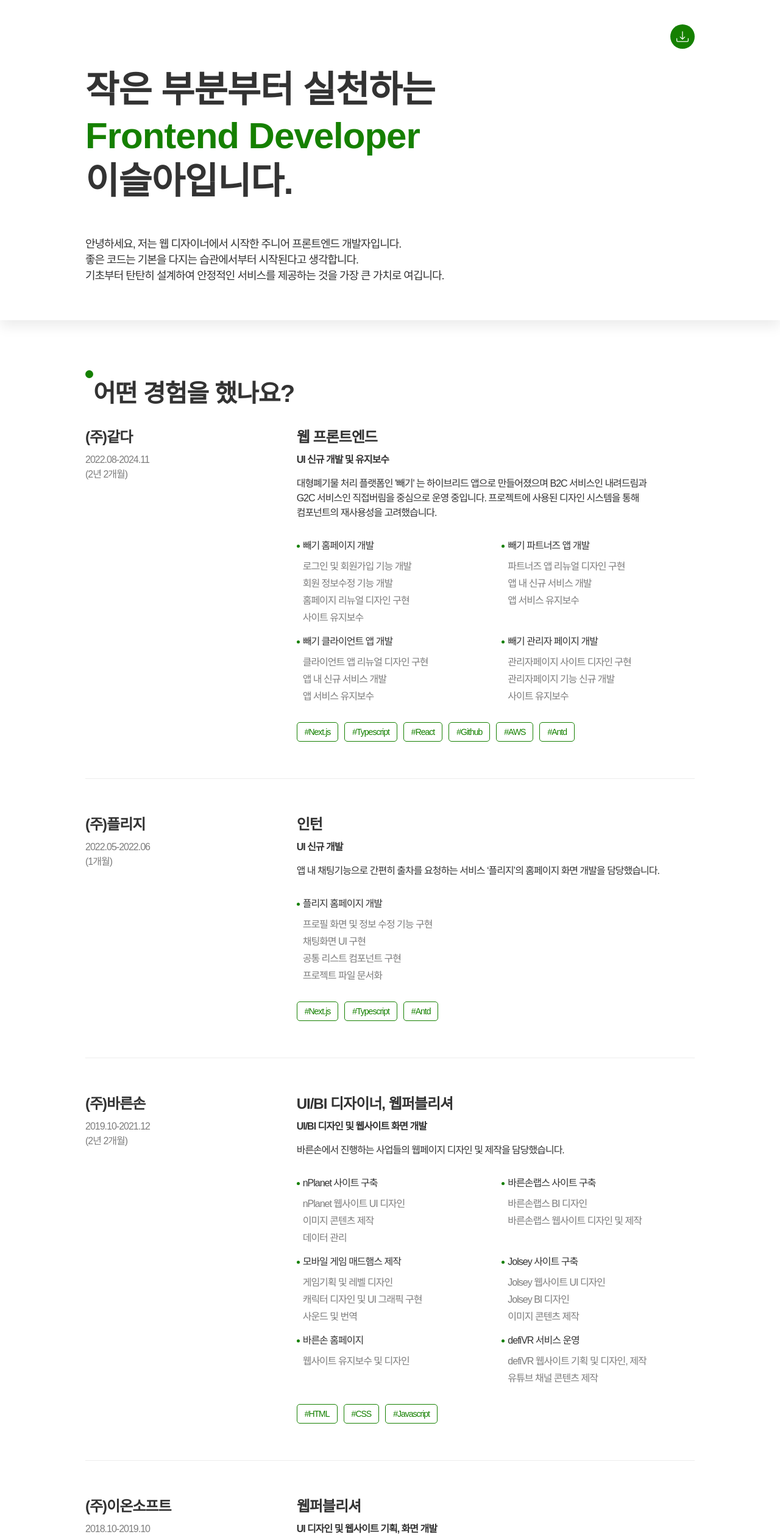
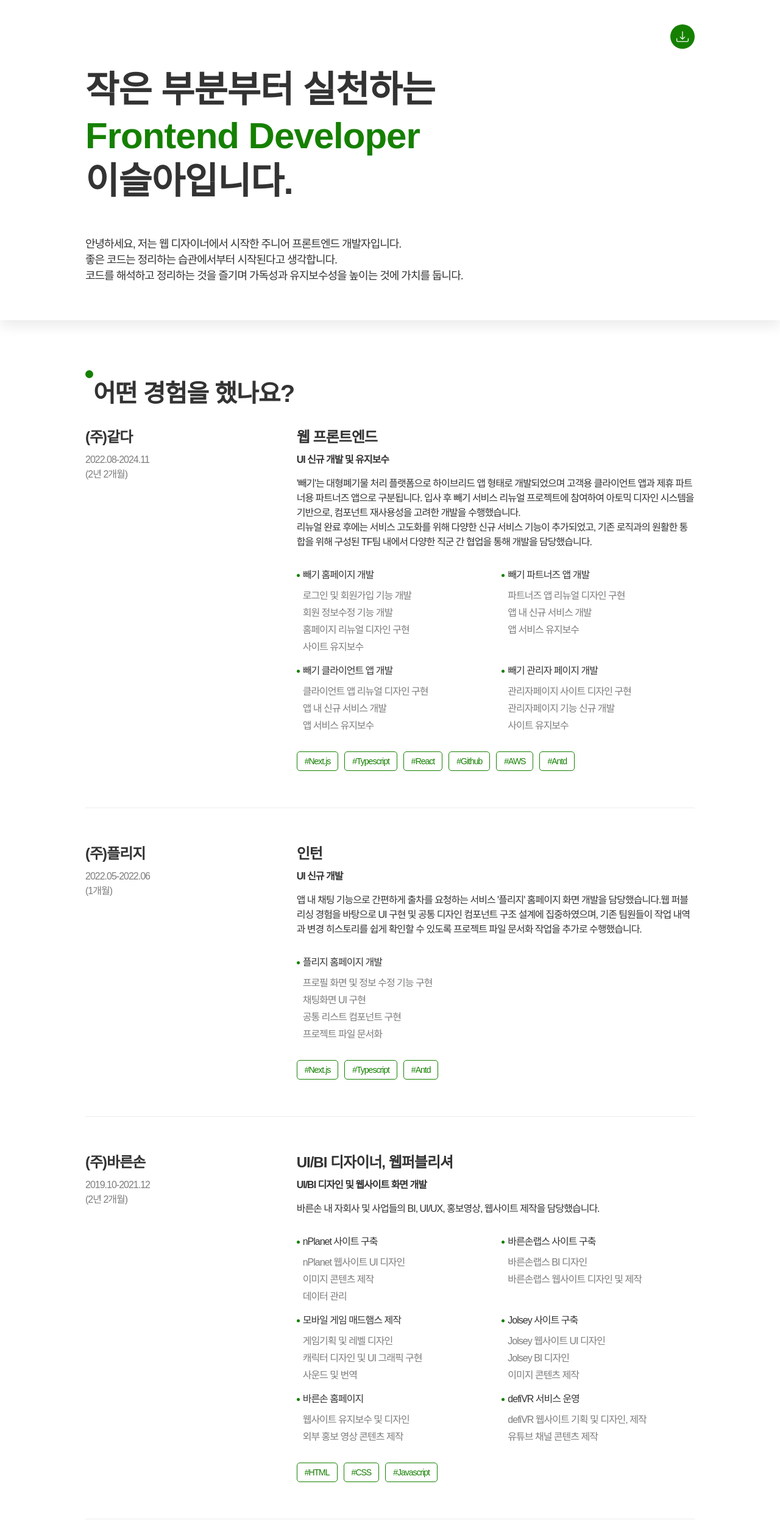
Before and after one commit to seraleedev/resume, a React (Create React App) app: page / in a window 1280 px wide. Shown: the top 2520 px of the page at 61% size. Built offline with nearby package versions, Linux system fonts and the light colour scheme; a web font is replaced by a local one.

Commit message:
[내용변경] 이력서 텍스트 내용 변경

```diff
--- a/src/data/static.ts
+++ b/src/data/static.ts
@@ -1,6 +1,6 @@
 export const headerData = {
   title: ["작은 부분부터 실천하는", "Frontend Developer", "이슬아입니다."],
-  intro: `안녕하세요, 저는 웹 디자이너에서 시작한 주니어 프론트엔드 개발자입니다.\n좋은 코드는 기본을 다지는 습관에서부터 시작된다고 생각합니다.\n기초부터 탄탄히 설계하여 안정적인 서비스를 제공하는 것을 가장 큰 가치로 여깁니다.`,
+  intro: `안녕하세요, 저는 웹 디자이너에서 시작한 주니어 프론트엔드 개발자입니다.\n좋은 코드는 정리하는 습관에서부터 시작된다고 생각합니다.\n코드를 해석하고 정리하는 것을 즐기며 가독성과 유지보수성을 높이는 것에 가치를 둡니다.`,
 };
 
 export interface ICareerData {
@@ -27,7 +27,8 @@ export const careerData: ICareerData[] = [
     history: "2022.08-2024.11\n(2년 2개월)",
     work: "UI 신규 개발 및 유지보수",
     role: "웹 프론트엔드",
-    description: `대형폐기물 처리 플랫폼인 '빼기' 는 하이브리드 앱으로 만들어졌으며 B2C 서비스인 내려드림과\nG2C 서비스인 직접버림을 중심으로 운영 중입니다. 프로젝트에 사용된 디자인 시스템을 통해\n컴포넌트의 재사용성을 고려했습니다.`,
+    description: `'빼기'는 대형폐기물 처리 플랫폼으로 하이브리드 앱 형태로 개발되었으며 고객용 클라이언트 앱과 제휴 파트너용 파트너즈 앱으로 구분됩니다. 입사 후 빼기 서비스 리뉴얼 프로젝트에 참여하여 아토믹 디자인 시스템을 기반으로, 컴포넌트 재사용성을 고려한 개발을 수행했습니다.
+리뉴얼 완료 후에는 서비스 고도화를 위해 다양한 신규 서비스 기능이 추가되었고, 기존 로직과의 원활한 통합을 위해 구성된 TF팀 내에서 다양한 직군 간 협업을 통해 개발을 담당했습니다.`,
     techs: ["Next.js", "Typescript", "React", "Github", "AWS", "Antd"],
     projectList: [
       {
@@ -71,7 +72,7 @@ export const careerData: ICareerData[] = [
     history: "2022.05-2022.06\n(1개월)",
     work: "UI 신규 개발",
     role: "인턴",
-    description: `앱 내 채팅기능으로 간편히 출차를 요청하는 서비스 ‘플리지’의 홈페이지 화면 개발을 담당했습니다.`,
+    description: `앱 내 채팅 기능으로 간편하게 출차를 요청하는 서비스 '플리지' 홈페이지 화면 개발을 담당했습니다.웹 퍼블리싱 경험을 바탕으로 UI 구현 및 공통 디자인 컴포넌트 구조 설계에 집중하였으며, 기존 팀원들이 작업 내역과 변경 히스토리를 쉽게 확인할 수 있도록 프로젝트 파일 문서화 작업을 추가로 수행했습니다.`,
     techs: ["Next.js", "Typescript", "Antd"],
     projectList: [
       {
@@ -91,7 +92,7 @@ export const careerData: ICareerData[] = [
     history: "2019.10-2021.12\n(2년 2개월)",
     work: "UI/BI 디자인 및 웹사이트 화면 개발",
     role: "UI/BI 디자이너, 웹퍼블리셔",
-    description: `바른손에서 진행하는 사업들의 웹페이지 디자인 및 제작을 담당했습니다.`,
+    description: `바른손 내 자회사 및 사업들의 BI, UI/UX, 홍보영상, 웹사이트 제작을 담당했습니다.`,
     techs: ["HTML", "CSS", "Javascript"],
     projectList: [
       {
@@ -124,7 +125,7 @@ export const careerData: ICareerData[] = [
       },
       {
         title: "바른손 홈페이지",
-        detail: ["웹사이트 유지보수 및 디자인 "],
+        detail: ["웹사이트 유지보수 및 디자인 ", "외부 홍보 영상 콘텐츠 제작"],
       },
       {
         title: "defiVR 서비스 운영",
@@ -139,7 +140,7 @@ export const careerData: ICareerData[] = [
     index: 3,
     company: "(주)이온소프트",
     history: "2018.10-2019.10\n(1년)",
-    work: "UI 디자인 및 웹사이트 기획, 화면 개발",
+    work: "UI 디자인 및 웹사이트 기획, 화면 개발을 담당했습니다.",
     role: "웹퍼블리셔",
     techs: ["HTML", "CSS", "Jquery"],
     onlyTitle: true,
```
